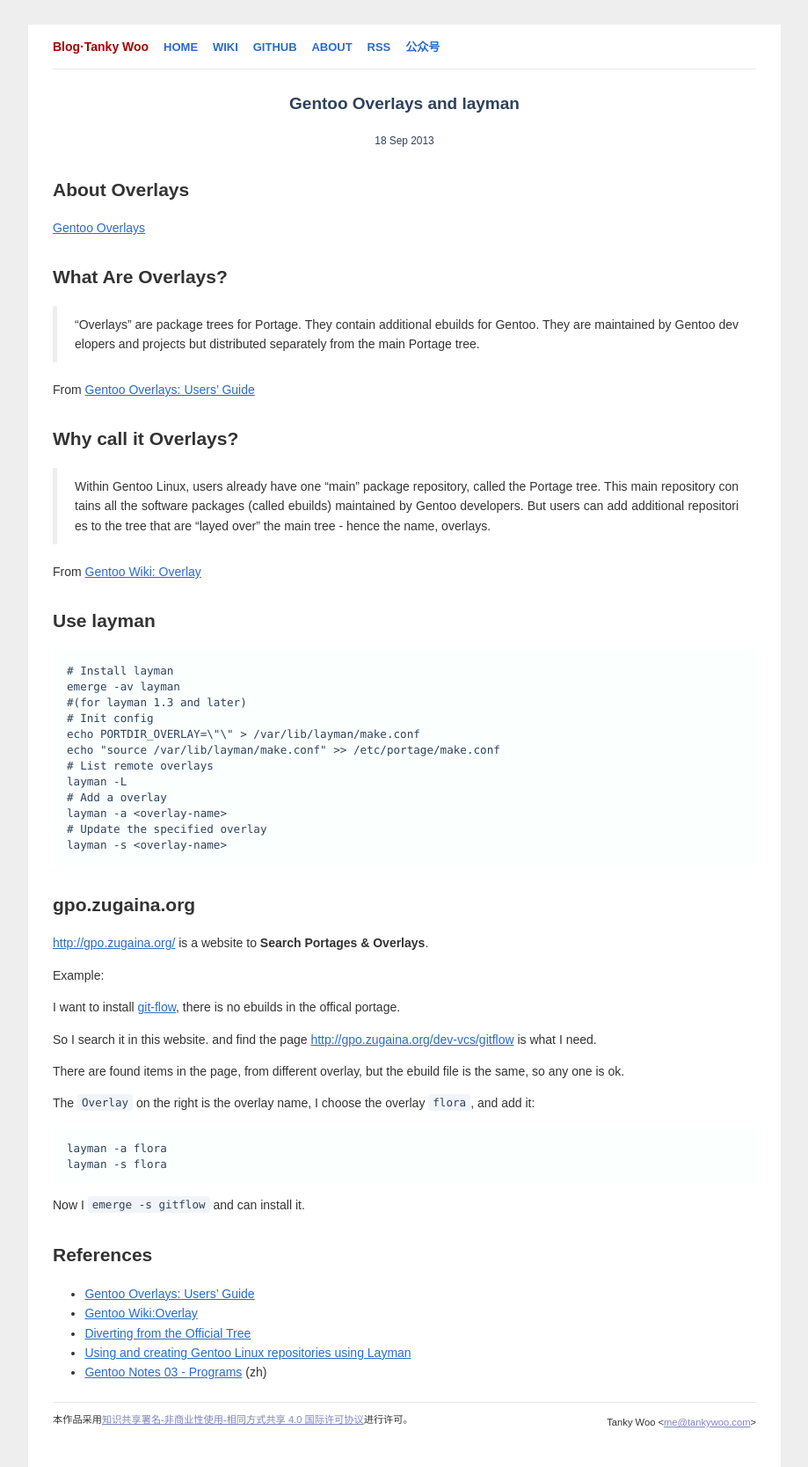
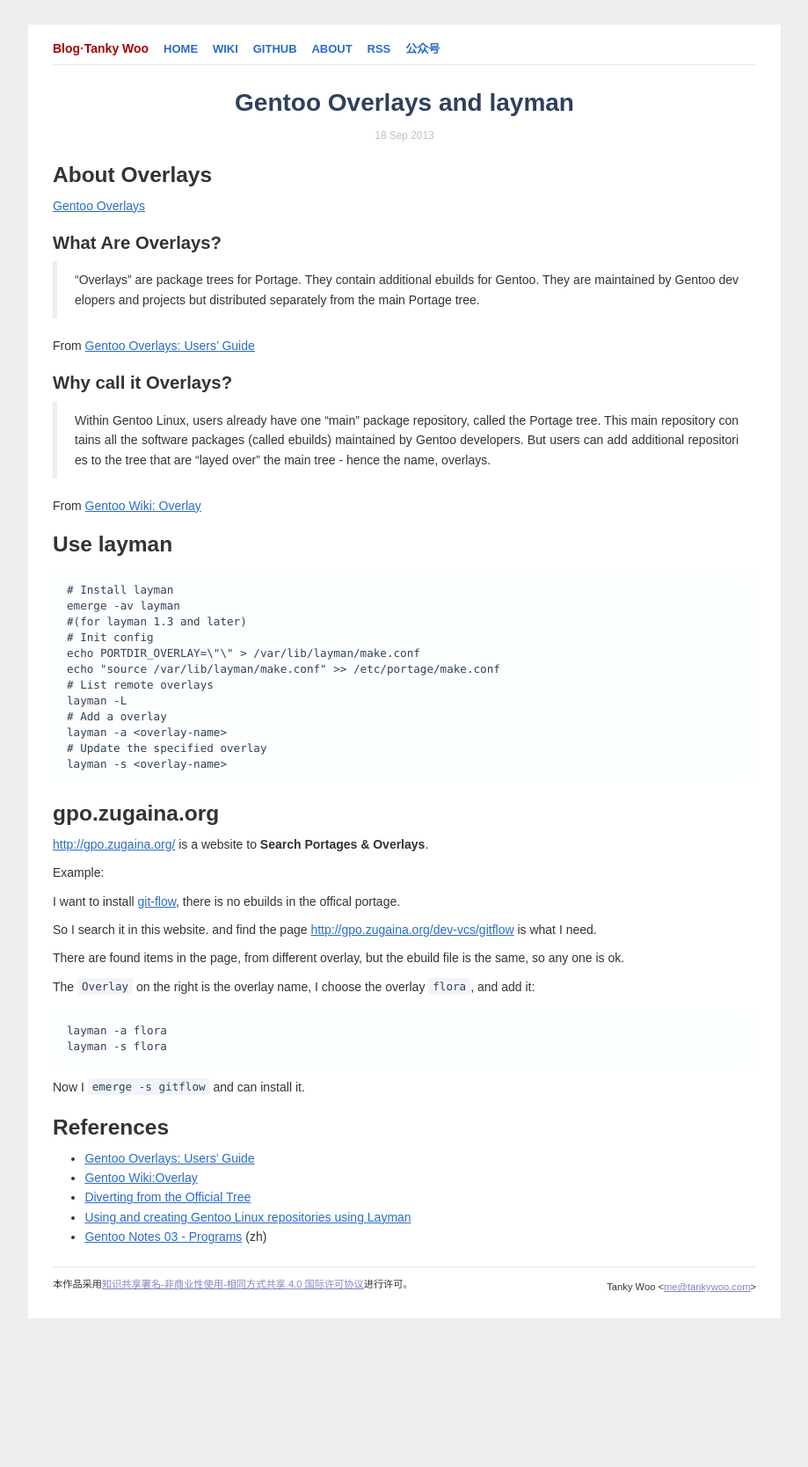
Before and after one commit to Harteyang/harte.top, a Jekyll site: the page built from _posts/2013-09-18-gentoo-overlays-and-layman.markdown, in a window 1280 px wide. Shown: the whole page at 88% size, without its empty margins (180-1099 px from the left). Built offline with Jekyll 4.4.1, drawn with Linux system fonts in a browser that asks for light colours; nearby versions of some CDN libraries; Markdown is read by kramdown in place of the engine named in the settings; comment, search, counter and statistics services are not loaded; after the commit the page ends 1499 px from its top, so only the background shows below that.

Commit message:
Adjust style
* make post title as h1
* remove pre max-height
* set bold for headings
* set font-size for headings
* align height of header/footer
* change post selection bg color

```diff
--- a/_layouts/post.html
+++ b/_layouts/post.html
@@ -1,7 +1,7 @@
 ---
 layout: default
 ---
-<div id="pagetitle"><h2>{{ page.title }}</h2></div>
+<div id="pagetitle"><h1>{{ page.title }}</h1></div>
 <small><p class="meta">{{ page.date | date_to_string }}
 {% if page.categories == blank %}
 | {{ page.categories }}
--- a/css/second.css
+++ b/css/second.css
@@ -11,6 +11,7 @@
 }
 
 /* Bootstrap Reset */
+/*
 h1, h2, h3 {
   margin-top: unset;
   font-weight: bold;
@@ -19,6 +20,16 @@
 
 h2, h3 {
   font-size: 1.5em;
+}
+*/
+h1 { font-size: 2em; }
+h2 { font-size: 1.75em; }
+h3 { font-size: 1.45em; }
+h4 { font-size: 1.25em; }
+h5 { font-size: 1.1em; }
+h6 { font-size: 1em; }
+h1, h2, h3, h4, h5, h6 {
+  font-weight: bold;
 }
 
 blockquote {
@@ -41,11 +52,13 @@
   text-align: center;
 }
 
+/*
 h1, h2, h3, h4, h5, h6 {
   margin-bottom: 1em;
 }
+*/
 
-p { margin-bottom: 1em; }
+/* p { margin-bottom: 1em; } */
 
 a         { color: #296bcc; }
 a:link    { text-decoration: underline; }
@@ -110,7 +123,7 @@
   width: 856px;
   margin: 0 auto;
   line-height: 1.6em;
-  padding: 1em 2em 2em 2em;
+  padding: 0 2em 1em 2em;
   /* border: 1px solid #ddd; */
   /* background-color: #fbfffd; */
   background-color: #fff;
@@ -146,7 +159,7 @@
 }
 
 .meta {
-	color: rgb(46, 65, 92);
+	color: silver;
   text-align: center;
 }
 
@@ -184,6 +197,7 @@
   text-align: center;
 }
 
+/*
 #pagetitle h2 {
   font-size: 19px;
 }
@@ -191,6 +205,7 @@
 .post h2, .post h3 {
   margin-top: 1.6em;
 }
+*/
 
 .post p {
   word-break: break-all;
@@ -256,6 +271,15 @@
   width: 100%;
 }
 
+.post p::selection{
+    background: blue;
+    color: #FFFFFF;
+}
+.post p::-moz-selection{  /* Firefox */
+    background: blue;
+    color: #FFFFFF;
+}
+
 /*****************************************************************************/
 /*
 /* Reset Syntax color
@@ -265,10 +289,12 @@
 .highlight  { background: #fbfffd; }
 
 /* add scrollbar if code too long */
+/*
 .highlight pre {
   max-height: 300px;
   overflow-y: auto;
 }
+*/
 
 /******/
 
```
